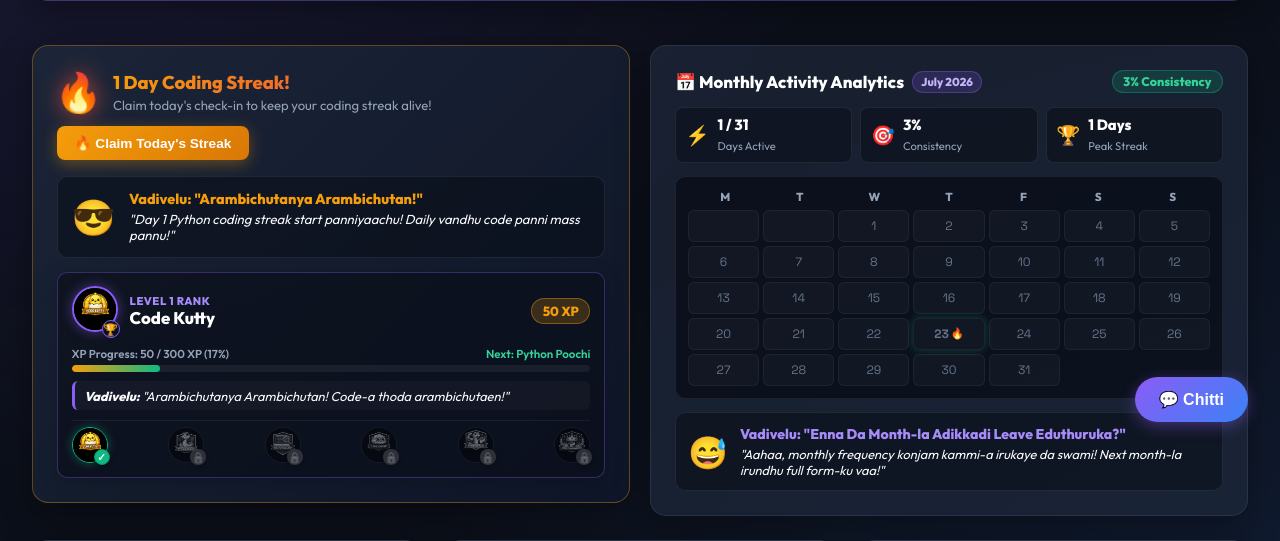
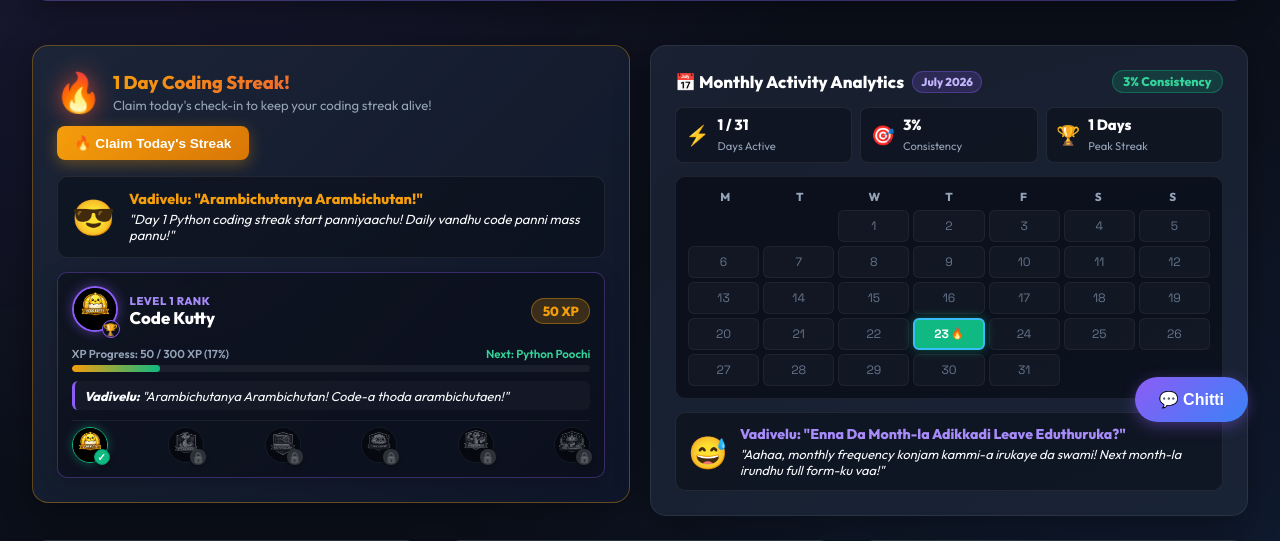
Before and after one commit to vikram1110dev/Python-Kadhai-python-learning-web-application-, a Django app: page / in a window 1280 px wide. Shown: the part 346-887 px from the top of the page. Run offline with Django 4.2, Linux system fonts and the light colour scheme; data comes from the database, SQL or seed files in the repository; some libraries are stand-ins or nearby versions.

Commit message:
Update Monthly Activity Analytics active day highlight in dark mode to solid primary green

```diff
--- a/static/index.css
+++ b/static/index.css
@@ -152,6 +152,32 @@ body:not(.light-theme) .calendar-day-cell {
   color: #64748b !important;
 }
 
+html[data-theme="dark"] .calendar-day-cell.empty,
+body.dark-theme .calendar-day-cell.empty,
+body:not(.light-theme) .calendar-day-cell.empty {
+  background: transparent !important;
+  border: none !important;
+}
+
+html[data-theme="dark"] .calendar-day-cell.active-day,
+body.dark-theme .calendar-day-cell.active-day,
+body:not(.light-theme) .calendar-day-cell.active-day {
+  background: #10b981 !important;
+  border: 1px solid #10b981 !important;
+  color: #ffffff !important;
+  font-weight: 800 !important;
+  box-shadow: 0 0 12px rgba(16, 185, 129, 0.4) !important;
+}
+
+html[data-theme="dark"] .calendar-day-cell.today.active-day,
+body.dark-theme .calendar-day-cell.today.active-day,
+body:not(.light-theme) .calendar-day-cell.today.active-day {
+  background: #10b981 !important;
+  border: 2px solid #38bdf8 !important;
+  color: #ffffff !important;
+  font-weight: 800 !important;
+}
+
 html[data-theme="dark"] #monthly-meme-box,
 body.dark-theme #monthly-meme-box,
 body:not(.light-theme) #monthly-meme-box {
@@ -2260,11 +2286,11 @@ kbd {
 }
 
 .calendar-day-cell.active-day {
-  background: rgba(16, 185, 129, 0.25);
-  border: 1px solid rgba(16, 185, 129, 0.5);
-  color: #34d399;
+  background: #10b981;
+  border: 1px solid #10b981;
+  color: #ffffff;
   font-weight: 800;
-  box-shadow: 0 0 8px rgba(16, 185, 129, 0.3);
+  box-shadow: 0 0 10px rgba(16, 185, 129, 0.4);
 }
 
 .calendar-day-cell.today {
```
